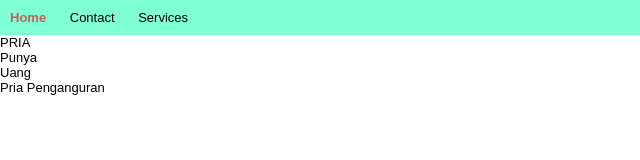
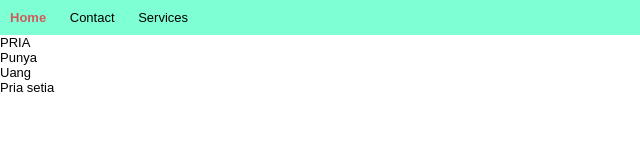
Before and after one commit to RizkyAnandaF/mencoba-github-rebase, a plain HTML site: page index.html in a window 1280 px wide. Shown: the full height of the page, 0-640 px from the left. Drawn offline with Linux system fonts and the light colour scheme.

Commit message:
mengurus conflict

```diff
--- a/index.html
+++ b/index.html
@@ -22,7 +22,8 @@
       <br>
       Uang</p>
 
-   <p>Pria Penganguran</p>
+
+      <p>Pria setia</p>
 
 
 
```
